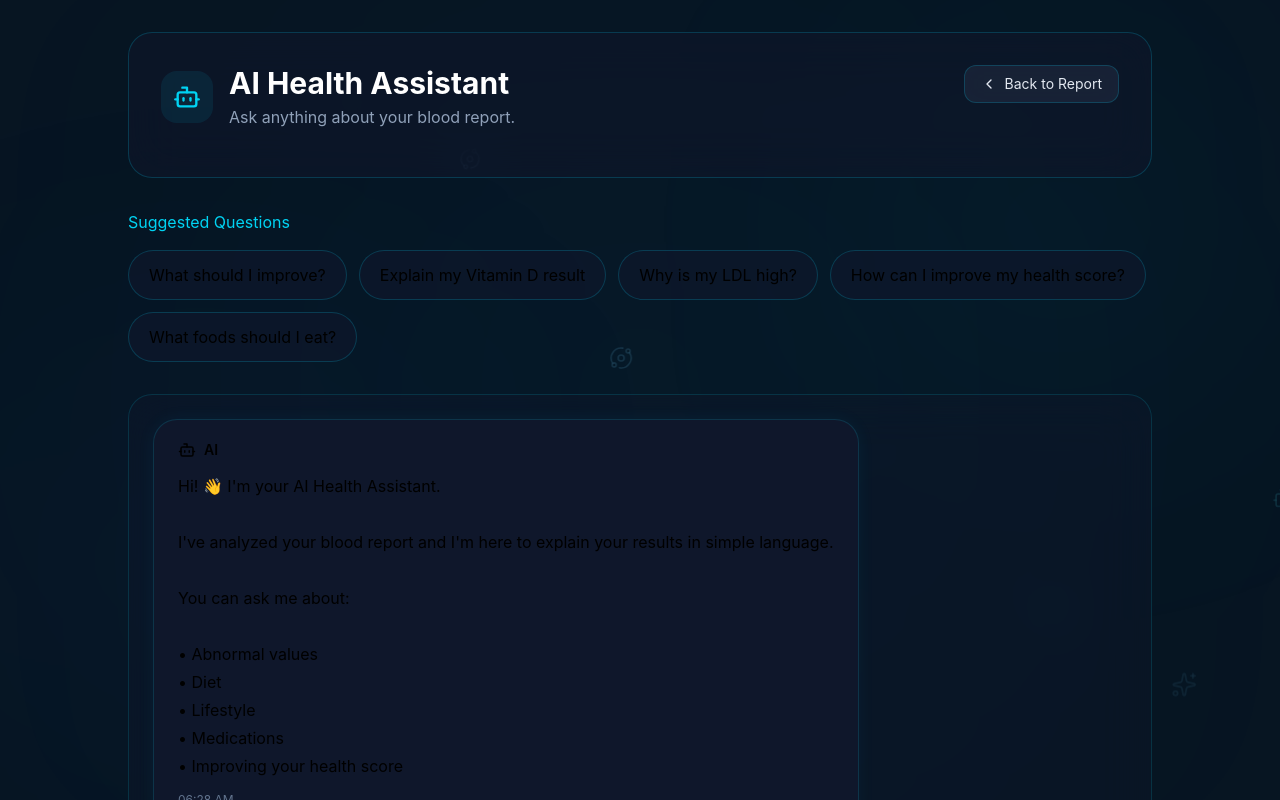
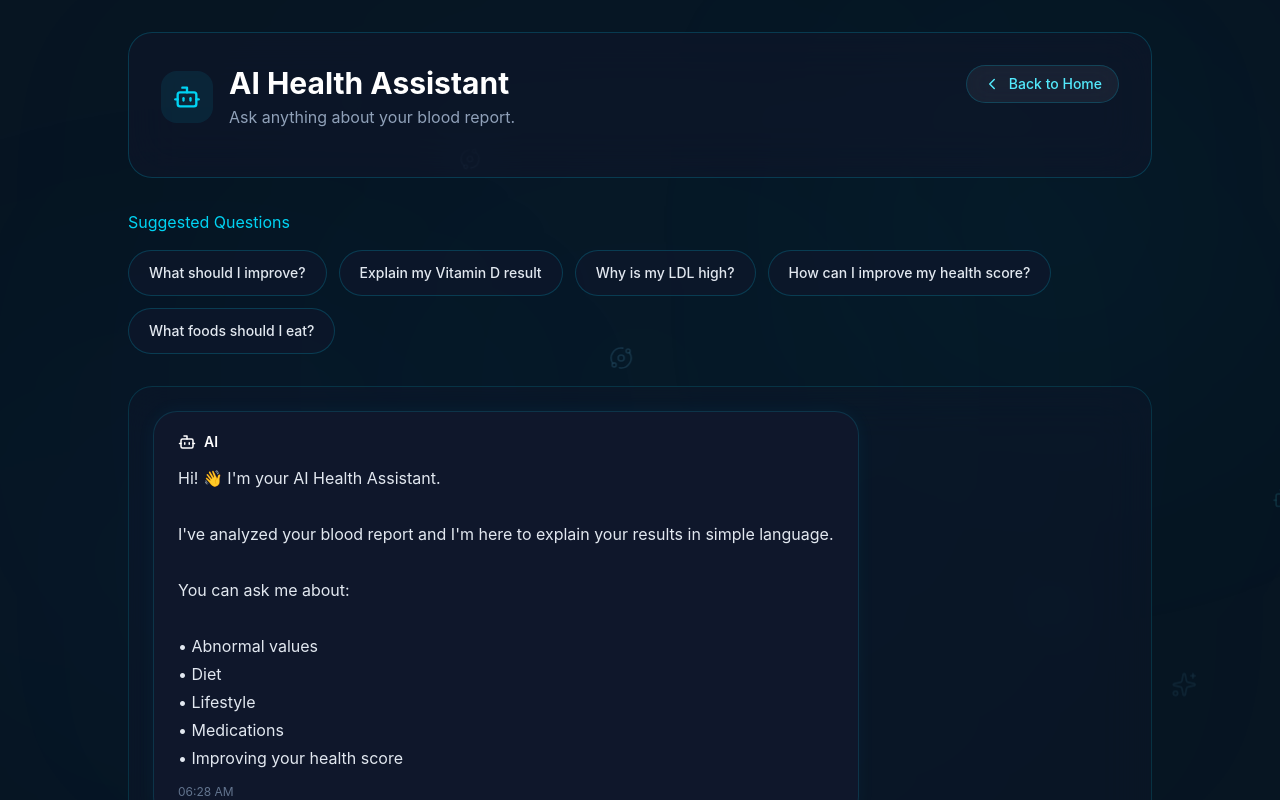
Before and after one commit to techieshruti/health-companion-ai, a React (Vite) app: page /chat in a window 1280 px wide. Shown: the top 800 px of the page. Built offline with nearby package versions, Linux system fonts and the light colour scheme.

Commit message:
fix UI of chat

```diff
--- a/src/components/chat/ChatHeader.jsx
+++ b/src/components/chat/ChatHeader.jsx
@@ -26,28 +26,33 @@ const navigate = useNavigate();
 
       </div>
 <button
-  onClick={() => navigate("/report")}
+          onClick={() => navigate("/report-details")}
           className="
             inline-flex
             items-center
             gap-2
-    rounded-xl
+            rounded-full
+            cursor-pointer
             border
             border-cyan-400/20
-    bg-slate-800/70
+            bg-white/5
             px-4
             py-2
             text-sm
-    text-slate-200
+            font-medium
+            text-cyan-300
             backdrop-blur-md
             transition-all
-    duration-200
-    hover:border-cyan-400
-    hover:bg-slate-700
+            duration-300
+            hover:-translate-y-0.5
+            hover:border-cyan-400/40
+            hover:bg-cyan-400/10
+            hover:text-white
+            hover:shadow-[0_0_20px_rgba(34,211,238,0.15)]
           "
         >
-  <ChevronLeft size={16} />
-  Back to Report
+          <ChevronLeft size={18} />
+          Back to Home
         </button>
 
     </div>
--- a/src/components/chat/ChatMessages.jsx
+++ b/src/components/chat/ChatMessages.jsx
@@ -18,8 +18,8 @@ const ChatMessages = ({ messages }) => {
           <div
             className={`max-w-[82%] rounded-3xl px-6 py-5 ${
               message.role === "assistant"
-                ? "border border-cyan-400/15 bg-slate-900 shadow-[0_0_18px_rgba(34,211,238,0.06)]"
-                : "bg-cyan-500 text-white"
+  ? "border border-cyan-400/15 bg-slate-900 text-white shadow-[0_0_18px_rgba(34,211,238,0.06)]"
+  : "bg-cyan-500 text-white"
             }`}
           >
 
@@ -31,7 +31,7 @@ const ChatMessages = ({ messages }) => {
                 <User size={18} />
               )}
 
-              <span className="text-sm font-semibold">
+              <span className="text-sm font-semibold text-white">
                 {message.role === "assistant"
                   ? "AI"
                   : "You"}
@@ -39,7 +39,7 @@ const ChatMessages = ({ messages }) => {
 
             </div>
 
-            <p className="whitespace-pre-line leading-7">
+            <p className="whitespace-pre-line leading-7 text-slate-200">
               {message.text}
             </p>
 
--- a/src/components/chat/SuggestedQuestions.jsx
+++ b/src/components/chat/SuggestedQuestions.jsx
@@ -1,40 +1,40 @@
-const SuggestedQuestions = ({
-  questions,
-  onSelect,
-}) => {
+const SuggestedQuestions = ({ questions, onSelect }) => {
   return (
     <div className="mb-8">
-
-      <p className="mb-4 text-cyan-400">
-        Suggested Questions
-      </p>
+      <p className="mb-4 text-cyan-400">Suggested Questions</p>
 
       <div className="flex flex-wrap gap-3">
-
         {questions.map((question) => (
           <button
             key={question}
             onClick={() => onSelect(question)}
             className="
+    group
     rounded-full
     border
     border-cyan-400/20
     bg-slate-900/70
     px-5
     py-3
+    text-sm
+    font-medium
+    text-slate-200
     transition-all
-duration-200
+    duration-300
     hover:-translate-y-0.5
     hover:border-cyan-400
-hover:bg-slate-800
+    hover:bg-cyan-500
+    hover:text-white
+    hover:shadow-[0_0_20px_rgba(34,211,238,0.35)]
+    focus:outline-none
+    focus:ring-2
+    focus:ring-cyan-400/30
   "
           >
             {question}
           </button>
         ))}
-
       </div>
-
     </div>
   );
 };
--- a/src/index.css
+++ b/src/index.css
@@ -84,3 +84,17 @@
 .report-card {
   animation: reportCardFade 1s ease-in-out;
 }
+
+
+/* Fade Up Animation in Chat */
+@keyframes fadeUp {
+  from {
+    opacity: 0;
+    transform: translateY(8px);
+  }
+
+  to {
+    opacity: 1;
+    transform: translateY(0);
+  }
+}
--- a/src/pages/Chat.jsx
+++ b/src/pages/Chat.jsx
@@ -13,6 +13,8 @@ import {
 import BackgroundEffect from "../components/common/BackgroundEffect";
 
 const Chat = () => {
+  const [input, setInput] = useState("");
+
   const [messages, setMessages] = useState([
     {
       role: "assistant",
@@ -34,6 +36,14 @@ You can ask me about:
   const [isTyping, setIsTyping] = useState(false);
 
   const messagesRef = useRef(null);
+
+  const sendMessage = () => {
+  if (!input.trim()) return;
+
+  askQuestion(input);
+
+  setInput("");
+};
 
   useEffect(() => {
     messagesRef.current?.scrollTo({
@@ -108,7 +118,11 @@ You can ask me about:
           {/* Fixed Input */}
 
           <div className="border-t border-cyan-400/10 p-5">
-            <ChatInput />
+            <ChatInput
+    input={input}
+    setInput={setInput}
+    onSend={sendMessage}
+/>
           </div>
 
         </div>
```
Also changed, not shown: src/components/chat/ChatInput.jsx (+4 -4 lines). Lines whose indentation alone changed are shown as unchanged.
